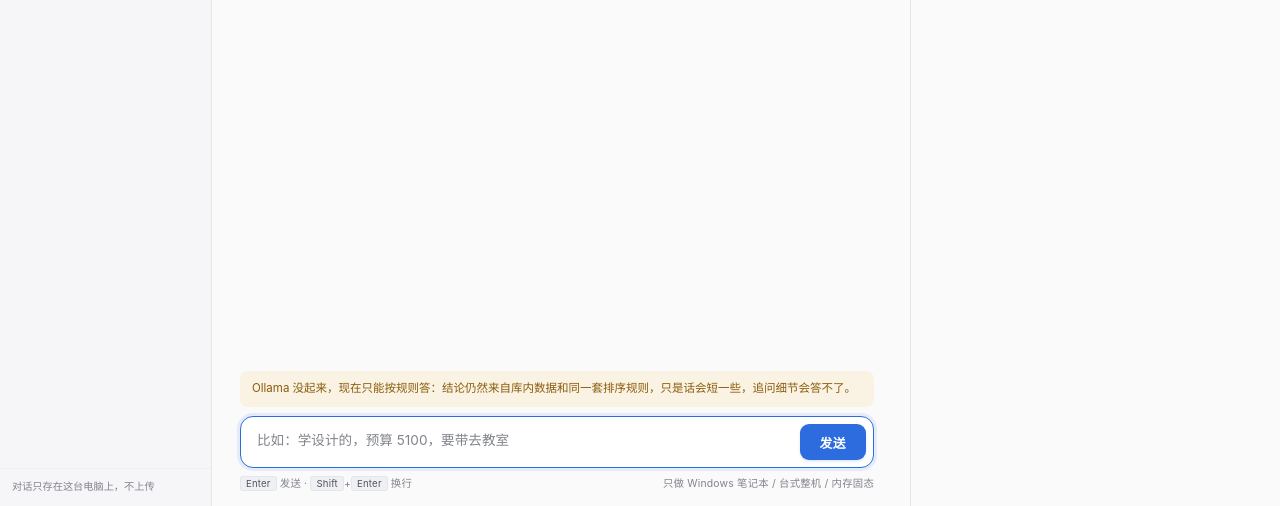
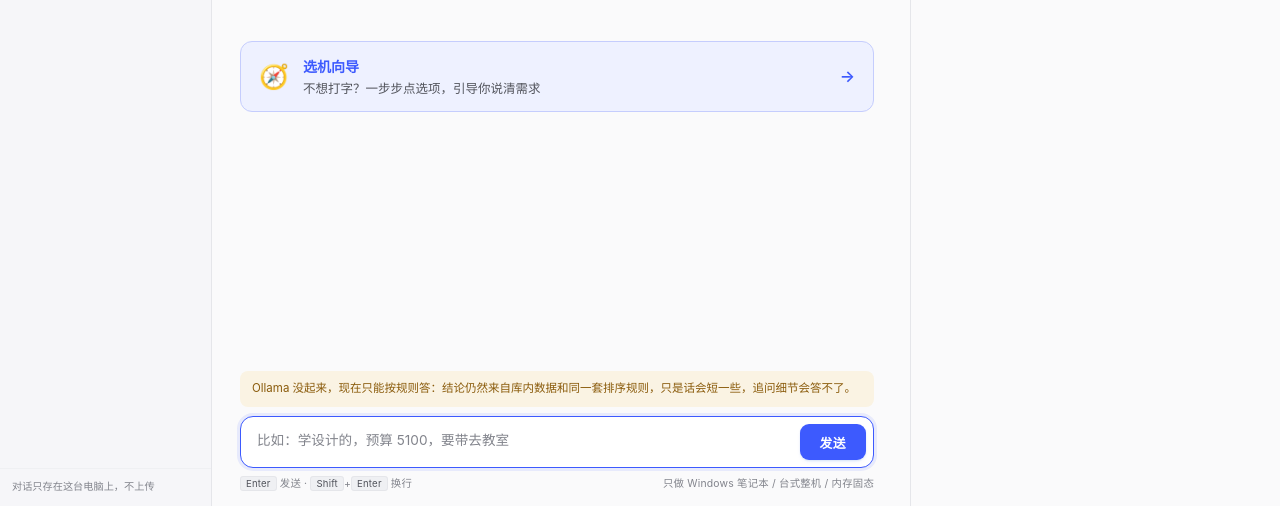
Before and after one commit to sponge-bob-wk/pc-advisor, a plain HTML site: page tools/agent/index.html in a window 1280 px wide. Shown: the part 294-800 px from the top of the page. Drawn offline with Linux system fonts and the light colour scheme; no server answers.

Commit message:
feat(frontend): 对话页 ↔ 向导页互链 + 主色统一为向导风格
## 用户反馈

① 「跳到对话的话跳不回向导了」—— 对话页没有向导入口
② 「向导的 ui 设计比对话好，统一一下风格按向导的风格来」

## ① 互链

向导页本来就有「回到对话模式 →」；
对话页 hero 区新增向导入口卡片（🧭 选机向导 · 一步步点选项），
点击跳 /wizard.html。CDP 实测跳转正常。

## ② 主色统一（只换 token，不动布局）

向导主色 #3d5afe（蓝紫，更鲜亮）vs 主对话旧蓝 #2D6CDF。

换 5 个 token，全站 class 引用变量，换 token 即换肤：
    --accent       #2D6CDF → #3d5afe
    --accent-hover #1E57C0 → #3049e0
    --accent-2     #1E57C0 → #3049e0
    --accent-soft  #EEF3FE → #eef1ff
    --accent-line  #C9D9F8 → #c5cdfd

功能色（teal/violet/amber/rose —— 各配件类型的标识色）保留不动。

## 顺带

向导入口卡片样式（wizard-entry）—— 渐变底 + hover 上浮。

```diff
--- a/tools/agent/index.html
+++ b/tools/agent/index.html
@@ -113,6 +113,17 @@
 
         <div class="acts" id="acts"></div>
 
+        <!-- 🔴 2026-11-27 加向导入口：用户反馈「跳到对话就跳不回向导」。
+             两个模式互为入口。 -->
+        <div class="wizard-entry" onclick="location.href='/wizard.html'">
+          <div class="we-emoji">🧭</div>
+          <div class="we-main">
+            <div class="we-title">选机向导</div>
+            <div class="we-desc">不想打字？一步步点选项，引导你说清需求</div>
+          </div>
+          <div class="we-arrow">→</div>
+        </div>
+
         <!-- 🔴 减法：原来这里还有一段 scope 口径长文 +「展开口径说明」按钮。
              价格口径该在**回答里**说（已做成一行小字），不需要在首页先讲一遍
              方法论。删掉。 -->
--- a/tools/agent/static/style.css
+++ b/tools/agent/static/style.css
@@ -21,11 +21,11 @@
   --line-strong:#D6D8DE;
 
   /* 主色：交互与主结构 */
-  --accent:#2D6CDF;
-  --accent-hover:#1E57C0;
-  --accent-2:#1E57C0;
-  --accent-soft:#EEF3FE;
-  --accent-line:#C9D9F8;
+  --accent:#3d5afe;
+  --accent-hover:#3049e0;
+  --accent-2:#3049e0;
+  --accent-soft:#eef1ff;
+  --accent-line:#c5cdfd;
 
   /* 第二身份色：品类/对比 */
   --teal:#0F8B8D;
@@ -1142,3 +1142,18 @@
   .rf-group-hd span{
     font-size:10.4px;color:var(--ink3);
   }
+
+  /* 🔴 2026-11-27 向导入口卡（hero 里，跳 /wizard.html）*/
+  .wizard-entry{
+    display:flex;align-items:center;gap:14px;
+    margin-top:18px;padding:14px 18px;
+    border:1.5px solid var(--accent-line);border-radius:12px;
+    background:var(--accent-soft);cursor:pointer;
+    transition:all .15s;
+  }
+  .wizard-entry:hover{transform:translateY(-1px);box-shadow:var(--sh-1)}
+  .we-emoji{font-size:24px}
+  .we-main{flex:1}
+  .we-title{font-size:14px;font-weight:600;color:var(--accent)}
+  .we-desc{font-size:12.5px;color:var(--ink2);margin-top:2px}
+  .we-arrow{font-size:16px;color:var(--accent);font-weight:600}
```
